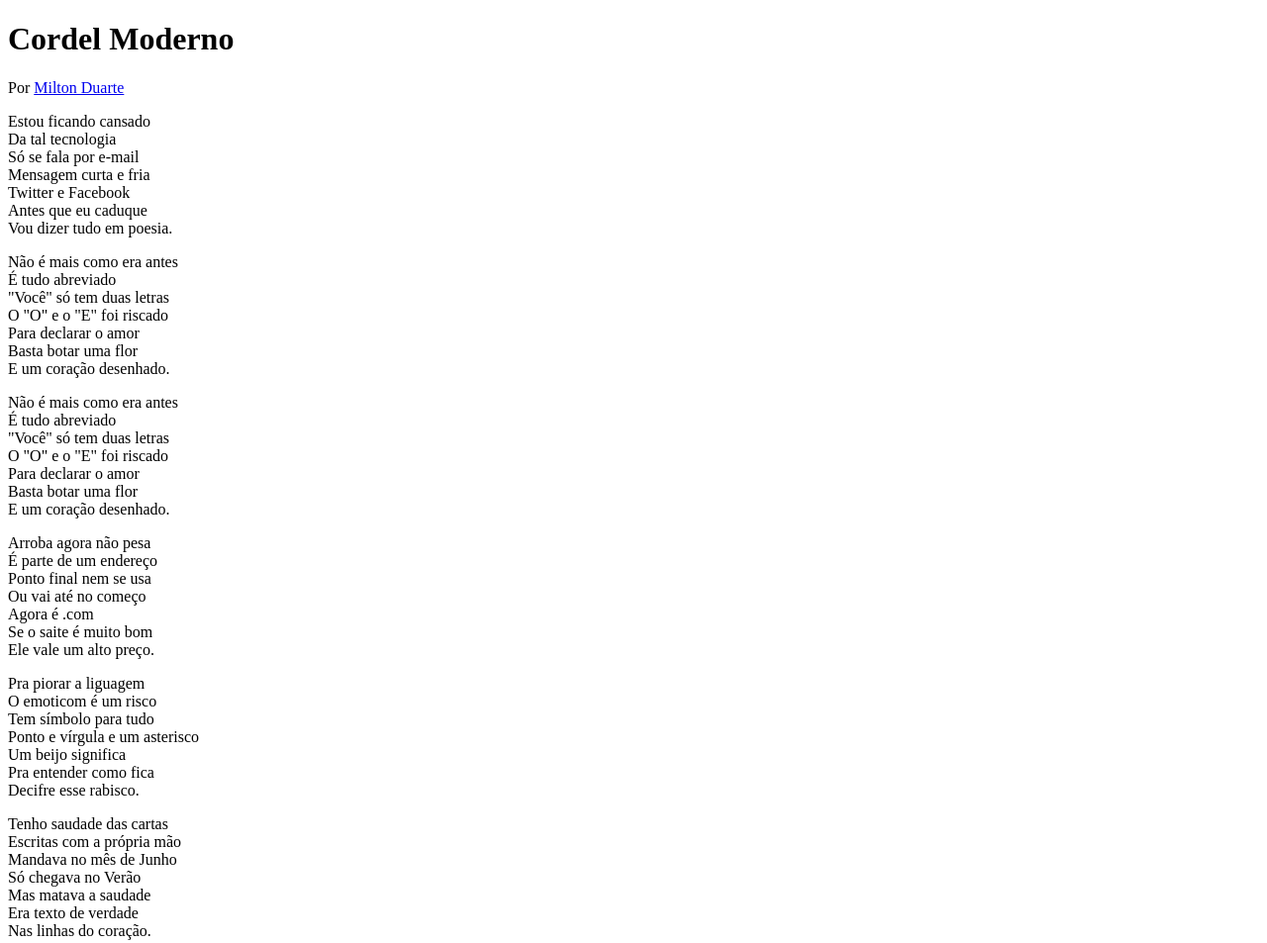
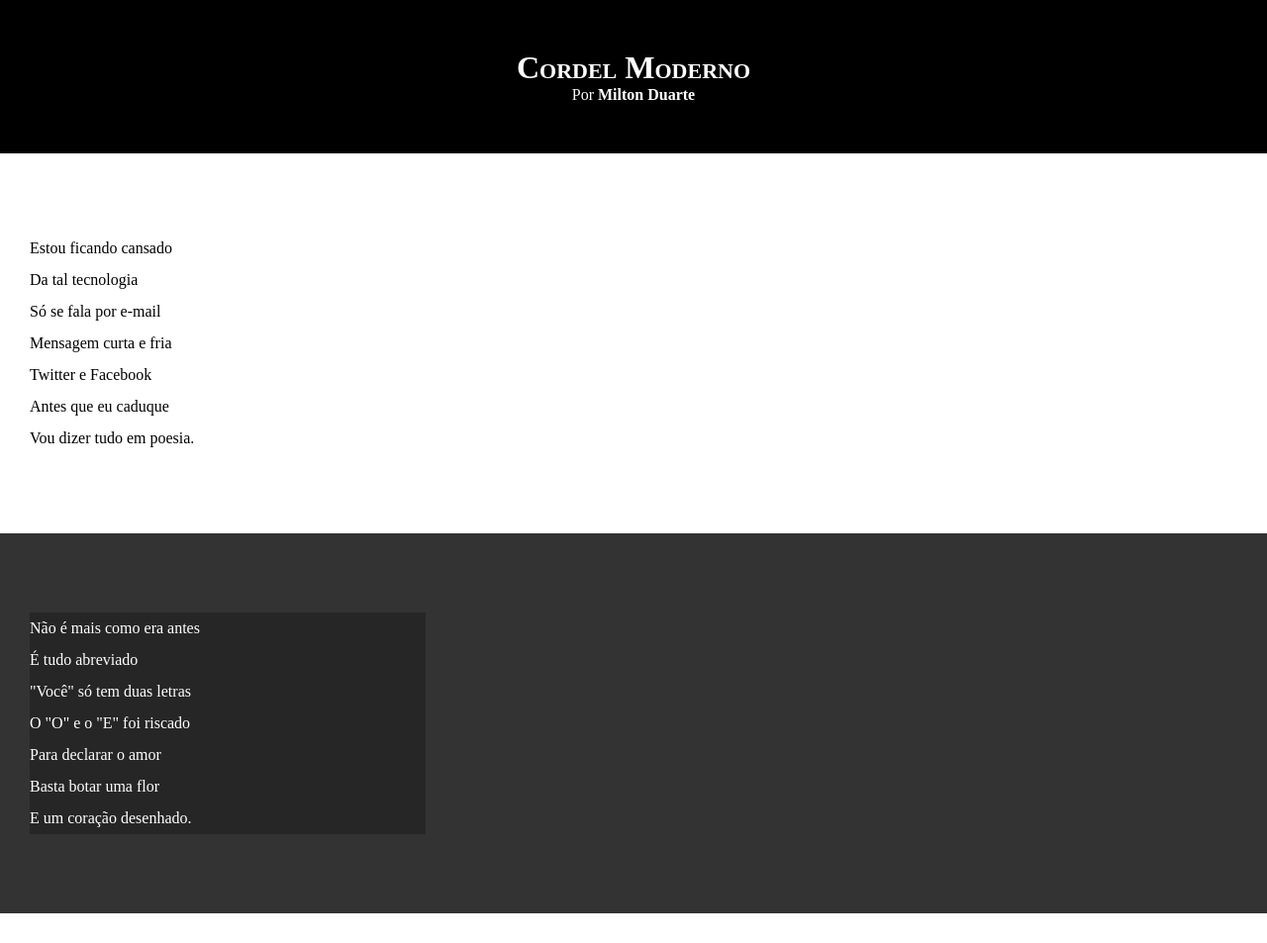
Before and after one commit to nalruf/html_css, a plain HTML site: page desafios/d012/index.html in a window 1280 px wide. Shown: the top 953 px of the page at 99% size. Drawn offline with Linux system fonts and the light colour scheme.

Commit message:
atualizado folha de estilos

```diff
--- a/desafios/d012/estilo/style.css
+++ b/desafios/d012/estilo/style.css
@@ -1 +1,67 @@
 @charset "UTF-8";
+
+* {
+    margin: 0px;
+    padding: 0px;
+}
+
+htiml, body {
+    min-height: 100vh;
+    background-color: darkgray;
+}
+
+header {
+    background-color: black;
+    color: white;
+    text-align: center;
+}
+
+header > h1 {
+    padding-top: 50px;
+    font-variant: small-caps;
+
+}
+
+header > p {
+    padding-bottom: 50px;
+}
+
+header a, footer a {
+    color: white;
+    text-decoration: none;
+    font-weight: bolder;
+}
+
+header a:hover, footer a:hover {
+    text-decoration: underline;
+}
+
+section {
+    padding-top: 10vh;
+    padding-bottom: 10vh;
+    line-height: 2em;
+    padding-left: 30px;
+
+}
+
+section.normal {
+    background-color: white;
+    color: black;
+}
+
+section.imagem {
+    background-color: rgb(51, 51, 51);
+    color: white;
+}
+
+section.imagem > p {
+    width: 400px;
+    background-color: rgba(0, 0, 0, 0.253);
+}
+
+footer {
+    background-color: black;
+    color: white;
+    text-align: center;
+    padding: 10px;
+}
--- a/desafios/d012/index.html
+++ b/desafios/d012/index.html
@@ -13,7 +13,7 @@
         <p>Por <a href="https://www.recantodasletras.com.br/poesias/3186743" target="_blank">Milton Duarte</a> </p>
     </header>
 
-    <section>
+    <section class="normal">
         <p>
             Estou ficando cansado <br>
             Da tal tecnologia <br>
@@ -27,7 +27,7 @@
 
 
 
-    <section>
+    <section class="imagem">
         <p>
             Não é mais como era antes <br>
             É tudo abreviado <br>
@@ -39,21 +39,7 @@
         </p>
     </section>
 
-    <section>
-        <p>
-            Não é mais como era antes <br>
-            É tudo abreviado <br>
-            "Você" só tem duas letras <br>
-            O "O" e o "E" foi riscado <br>
-            Para declarar o amor <br>
-            Basta botar uma flor <br>
-            E um coração desenhado. <br>
-        </p>
-    </section>
-
-
-
-    <section>
+    <section class="normal">
         <p>
             Arroba agora não pesa <br>
             É parte de um endereço <br>
@@ -77,7 +63,7 @@
 
 
 
-    <section>
+    <section class="imagem">
         <p>
             Tenho saudade das cartas <br>
             Escritas com a própria mão <br>
@@ -90,7 +76,7 @@
     </section>
 
 
-    <section>
+    <section class="normal">
         <p>
             Agora, escrevo e envio <br>
             Chegando na mesma hora <br>
```
